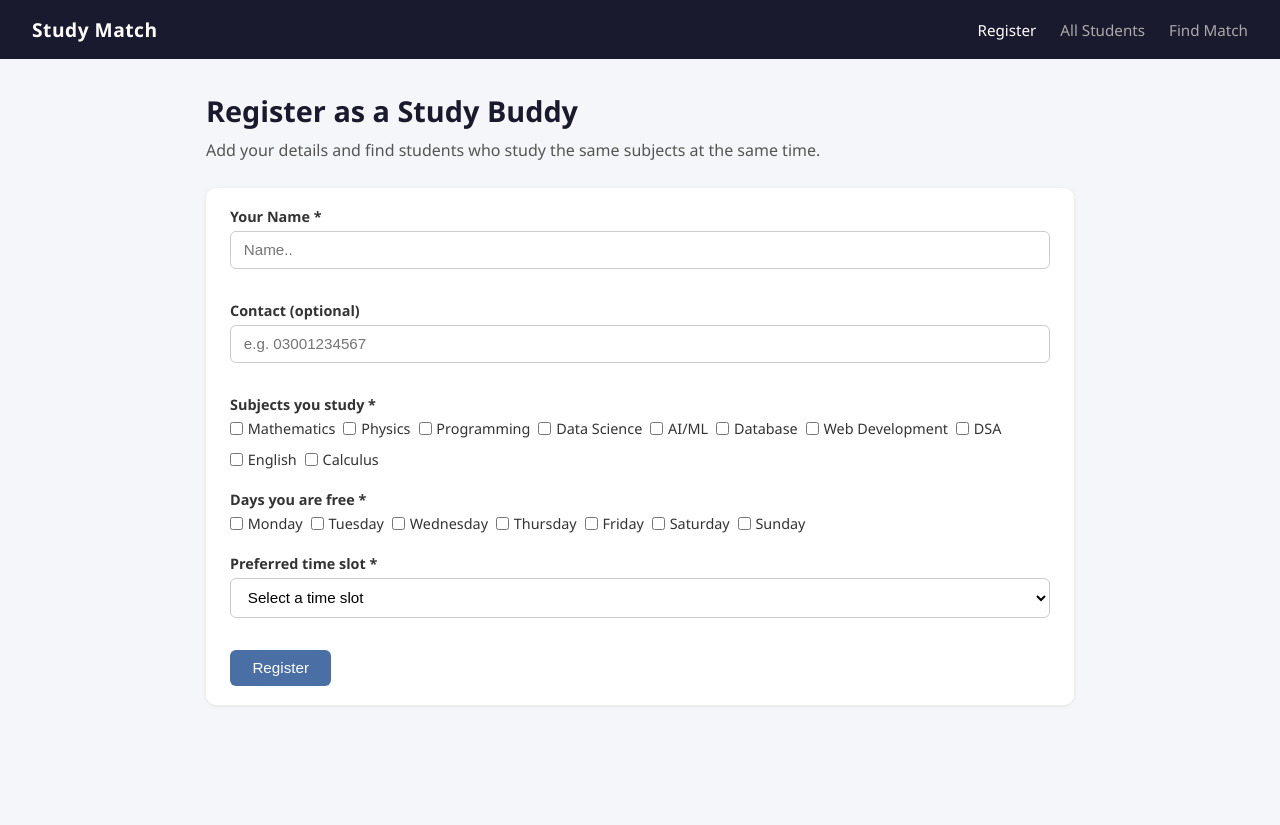
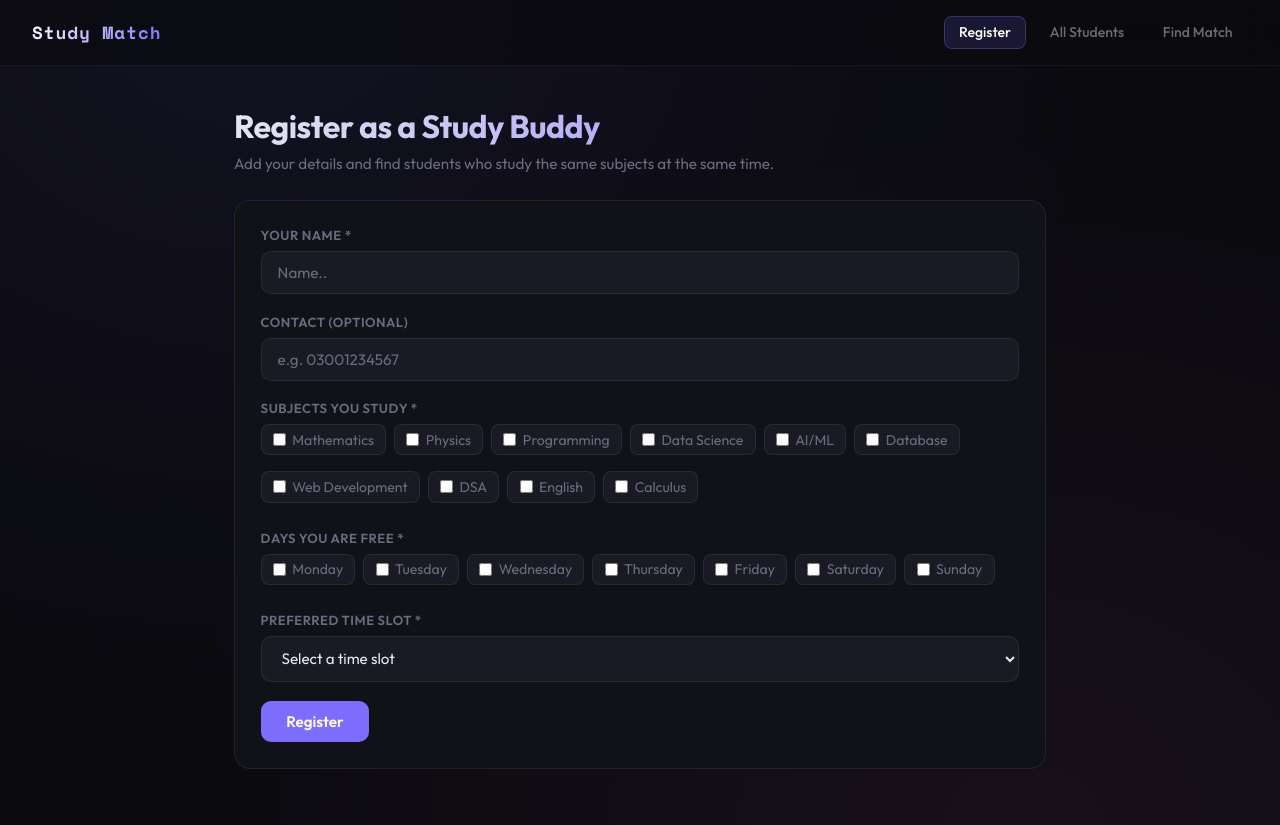
Before and after one commit to ayeshahassan15/Study-Match, a React (Vite) app in the folder client/: page / in a window 1280 px wide. Before the commit the page ends 800 px from the top, so only its background shows below. Built offline with nearby package versions, Linux system fonts and the light colour scheme.

Commit message:
Dark theme with animations

```diff
--- a/client/src/components/Navbar.css
+++ b/client/src/components/Navbar.css
@@ -1,31 +1,54 @@
+@import url('https://fonts.googleapis.com/css2?family=Space+Mono:wght@400;700&family=Outfit:wght@300;400;500;600;700&display=swap');
+
 .navbar {
-  background-color: #1a1a2e;
+  background: rgba(10, 10, 15, 0.8);
+  backdrop-filter: blur(20px);
+  -webkit-backdrop-filter: blur(20px);
+  border-bottom: 1px solid rgba(255, 255, 255, 0.06);
   display: flex;
   align-items: center;
   justify-content: space-between;
   padding: 1rem 2rem;
+  position: sticky;
+  top: 0;
+  z-index: 100;
 }
 
 .brand {
+  font-family: 'Space Mono', monospace;
   color: white;
-  font-size: 1.2rem;
+  font-size: 1.1rem;
   font-weight: 700;
-  letter-spacing: 0.5px;
+  letter-spacing: 1px;
+  background: linear-gradient(135deg, #fff 0%, #7c6dff 100%);
+  -webkit-background-clip: text;
+  -webkit-text-fill-color: transparent;
+  background-clip: text;
 }
 
 .nav-links {
   display: flex;
-  gap: 1.5rem;
+  gap: 0.5rem;
 }
 
 .nav-links a {
-  color: #aaa;
+  color: rgba(255, 255, 255, 0.4);
   text-decoration: none;
-  font-size: 0.95rem;
-  transition: color 0.2s;
+  font-size: 0.88rem;
+  font-weight: 500;
+  padding: 0.4rem 0.9rem;
+  border-radius: 8px;
+  transition: all 0.2s ease;
+  border: 1px solid transparent;
 }
 
-.nav-links a:hover,
+.nav-links a:hover {
+  color: rgba(255, 255, 255, 0.8);
+  background: rgba(255, 255, 255, 0.05);
+}
+
 .nav-links a.active {
   color: white;
+  background: rgba(124, 109, 255, 0.15);
+  border-color: rgba(124, 109, 255, 0.3);
 }
--- a/client/src/index.css
+++ b/client/src/index.css
@@ -1,160 +1,297 @@
+@import url('https://fonts.googleapis.com/css2?family=Space+Mono:wght@400;700&family=Outfit:wght@300;400;500;600;700&display=swap');
+
 * {
   margin: 0;
   padding: 0;
   box-sizing: border-box;
 }
 
+:root {
+  --bg: #0a0a0f;
+  --surface: #111118;
+  --surface2: #1a1a24;
+  --border: rgba(255, 255, 255, 0.07);
+  --accent: #7c6dff;
+  --accent2: #ff6db0;
+  --accent-glow: rgba(124, 109, 255, 0.3);
+  --text: #e8e8f0;
+  --text-muted: #6b6b80;
+  --success: #4ade80;
+  --error: #ff6b6b;
+  --tag-bg: rgba(124, 109, 255, 0.12);
+  --tag-day: rgba(255, 109, 176, 0.12);
+  --tag-time: rgba(74, 222, 128, 0.12);
+}
+
 body {
-  font-family: "Segoe UI", sans-serif;
-  background-color: #f4f6f9;
-  color: #1a1a2e;
+  font-family: 'Outfit', sans-serif;
+  background-color: var(--bg);
+  color: var(--text);
+  min-height: 100vh;
+  background-image:
+    radial-gradient(ellipse at 20% 0%, rgba(124, 109, 255, 0.08) 0%, transparent 60%),
+    radial-gradient(ellipse at 80% 100%, rgba(255, 109, 176, 0.06) 0%, transparent 60%);
 }
 
 .app {
   min-height: 100vh;
+  display: flex;
+  flex-direction: column;
 }
 
 .container {
-  max-width: 900px;
+  max-width: 860px;
   margin: 0 auto;
-  padding: 2rem 1rem;
+  padding: 2.5rem 1.5rem;
+  animation: fadeUp 0.5s ease both;
+}
+
+@keyframes fadeUp {
+  from { opacity: 0; transform: translateY(20px); }
+  to { opacity: 1; transform: translateY(0); }
 }
 
 h1 {
-  font-size: 1.8rem;
-  margin-bottom: 0.5rem;
+  font-size: 2rem;
+  font-weight: 700;
+  letter-spacing: -0.5px;
+  margin-bottom: 0.4rem;
+  background: linear-gradient(135deg, var(--text) 0%, var(--accent) 100%);
+  -webkit-background-clip: text;
+  -webkit-text-fill-color: transparent;
+  background-clip: text;
 }
 
 h2 {
-  font-size: 1.4rem;
+  font-size: 1.3rem;
+  font-weight: 600;
   margin-bottom: 1rem;
+  color: var(--text);
+}
+
+h3 {
+  font-size: 1.05rem;
+  font-weight: 600;
+  color: var(--text);
 }
 
 p {
-  color: #555;
+  color: var(--text-muted);
   line-height: 1.6;
+  font-size: 0.95rem;
 }
 
-input,
-select {
-  width: 100%;
-  padding: 0.6rem 0.8rem;
-  border: 1px solid #ccc;
-  border-radius: 6px;
-  font-size: 0.95rem;
+/* Card */
+.card {
+  background: var(--surface);
+  border: 1px solid var(--border);
+  border-radius: 16px;
+  padding: 1.6rem;
   margin-bottom: 1rem;
-  background: #fff;
+  transition: transform 0.2s ease, box-shadow 0.2s ease, border-color 0.2s ease;
+  animation: fadeUp 0.4s ease both;
 }
 
-input:focus,
-select:focus {
-  outline: none;
-  border-color: #4a6fa5;
+.card:hover {
+  transform: translateY(-2px);
+  border-color: rgba(124, 109, 255, 0.2);
+  box-shadow: 0 8px 30px rgba(0, 0, 0, 0.3), 0 0 0 1px rgba(124, 109, 255, 0.1);
 }
 
-button {
-  padding: 0.6rem 1.4rem;
-  background-color: #4a6fa5;
-  color: white;
-  border: none;
-  border-radius: 6px;
-  cursor: pointer;
-  font-size: 0.95rem;
-  transition: background 0.2s;
-}
-
-button:hover {
-  background-color: #375a8c;
-}
-
-.card {
-  background: white;
-  border-radius: 10px;
-  padding: 1.2rem 1.5rem;
-  margin-bottom: 1rem;
-  box-shadow: 0 1px 4px rgba(0, 0, 0, 0.08);
-}
-
-.tag {
-  display: inline-block;
-  background: #e8eef7;
-  color: #4a6fa5;
-  padding: 0.2rem 0.6rem;
-  border-radius: 4px;
-  font-size: 0.8rem;
-  margin: 0.2rem;
-}
-
-.tag.day {
-  background: #fff3e0;
-  color: #e65c00;
-}
-
-.tag.time {
-  background: #e8f5e9;
-  color: #2e7d32;
-}
-
+/* Form elements */
 .form-group {
-  margin-bottom: 1rem;
+  margin-bottom: 1.2rem;
 }
 
 label {
   display: block;
-  font-size: 0.9rem;
+  font-size: 0.82rem;
   font-weight: 600;
-  margin-bottom: 0.3rem;
-  color: #333;
+  letter-spacing: 0.5px;
+  text-transform: uppercase;
+  color: var(--text-muted);
+  margin-bottom: 0.5rem;
 }
 
+input[type="text"],
+select {
+  width: 100%;
+  padding: 0.7rem 1rem;
+  background: var(--surface2);
+  border: 1px solid var(--border);
+  border-radius: 10px;
+  color: var(--text);
+  font-family: 'Outfit', sans-serif;
+  font-size: 0.95rem;
+  transition: border-color 0.2s, box-shadow 0.2s;
+  margin-bottom: 0;
+}
+
+input[type="text"]::placeholder {
+  color: var(--text-muted);
+}
+
+input[type="text"]:focus,
+select:focus {
+  outline: none;
+  border-color: var(--accent);
+  box-shadow: 0 0 0 3px var(--accent-glow);
+}
+
+select option {
+  background: var(--surface2);
+  color: var(--text);
+}
+
+/* Checkbox group */
 .checkbox-group {
   display: flex;
   flex-wrap: wrap;
   gap: 0.5rem;
-  margin-bottom: 1rem;
+  margin-bottom: 0;
 }
 
 .checkbox-group label {
   font-weight: 400;
+  font-size: 0.88rem;
+  letter-spacing: 0;
+  text-transform: none;
+  color: var(--text-muted);
   display: flex;
   align-items: center;
-  gap: 0.3rem;
+  gap: 0.4rem;
   cursor: pointer;
+  padding: 0.35rem 0.7rem;
+  background: var(--surface2);
+  border: 1px solid var(--border);
+  border-radius: 8px;
+  transition: all 0.2s;
+}
+
+.checkbox-group label:hover {
+  border-color: var(--accent);
+  color: var(--text);
 }
 
 .checkbox-group input[type="checkbox"] {
   width: auto;
   margin: 0;
+  accent-color: var(--accent);
 }
 
+/* Button */
+button {
+  padding: 0.7rem 1.6rem;
+  background: var(--accent);
+  color: white;
+  border: none;
+  border-radius: 10px;
+  font-family: 'Outfit', sans-serif;
+  font-size: 0.95rem;
+  font-weight: 600;
+  cursor: pointer;
+  transition: all 0.2s ease;
+  position: relative;
+  overflow: hidden;
+}
+
+button::after {
+  content: '';
+  position: absolute;
+  inset: 0;
+  background: linear-gradient(135deg, rgba(255,255,255,0.15), transparent);
+  opacity: 0;
+  transition: opacity 0.2s;
+}
+
+button:hover {
+  transform: translateY(-1px);
+  box-shadow: 0 4px 20px var(--accent-glow);
+}
+
+button:hover::after {
+  opacity: 1;
+}
+
+button:active {
+  transform: translateY(0);
+}
+
+/* Tags */
+.tag {
+  display: inline-block;
+  background: var(--tag-bg);
+  color: var(--accent);
+  padding: 0.2rem 0.6rem;
+  border-radius: 6px;
+  font-size: 0.78rem;
+  font-weight: 500;
+  margin: 0.2rem;
+  border: 1px solid rgba(124, 109, 255, 0.2);
+}
+
+.tag.day {
+  background: var(--tag-day);
+  color: var(--accent2);
+  border-color: rgba(255, 109, 176, 0.2);
+}
+
+.tag.time {
+  background: var(--tag-time);
+  color: var(--success);
+  border-color: rgba(74, 222, 128, 0.2);
+}
+
+/* Messages */
+.success {
+  color: var(--success);
+  font-size: 0.88rem;
+  margin-top: 0.8rem;
+  padding: 0.6rem 1rem;
+  background: rgba(74, 222, 128, 0.08);
+  border-radius: 8px;
+  border: 1px solid rgba(74, 222, 128, 0.2);
+}
+
+.error {
+  color: var(--error);
+  font-size: 0.88rem;
+  margin-top: 0.8rem;
+  padding: 0.6rem 1rem;
+  background: rgba(255, 107, 107, 0.08);
+  border-radius: 8px;
+  border: 1px solid rgba(255, 107, 107, 0.2);
+}
+
+/* Empty state */
 .empty {
   text-align: center;
-  color: #999;
-  padding: 2rem 0;
+  color: var(--text-muted);
+  padding: 3rem 0;
+  font-size: 0.95rem;
 }
 
+/* Delete button */
 .delete-btn {
-  background: none;
-  color: #cc0000;
-  padding: 0.3rem 0.6rem;
-  font-size: 0.8rem;
-  border: 1px solid #cc0000;
-  border-radius: 4px;
+  background: transparent;
+  color: var(--error);
+  padding: 0.3rem 0.7rem;
+  font-size: 0.78rem;
+  border: 1px solid rgba(255, 107, 107, 0.3);
+  border-radius: 6px;
+  font-family: 'Outfit', sans-serif;
+  transition: all 0.2s;
 }
 
 .delete-btn:hover {
-  background: #cc0000;
-  color: white;
+  background: rgba(255, 107, 107, 0.1);
+  transform: none;
+  box-shadow: none;
 }
 
-.success {
-  color: #2e7d32;
-  font-size: 0.9rem;
-  margin-top: 0.5rem;
-}
-
-.error {
-  color: #cc0000;
-  font-size: 0.9rem;
-  margin-top: 0.5rem;
-}
+/* Staggered card animation */
+.card:nth-child(1) { animation-delay: 0.05s; }
+.card:nth-child(2) { animation-delay: 0.1s; }
+.card:nth-child(3) { animation-delay: 0.15s; }
+.card:nth-child(4) { animation-delay: 0.2s; }
+.card:nth-child(5) { animation-delay: 0.25s; }
```
